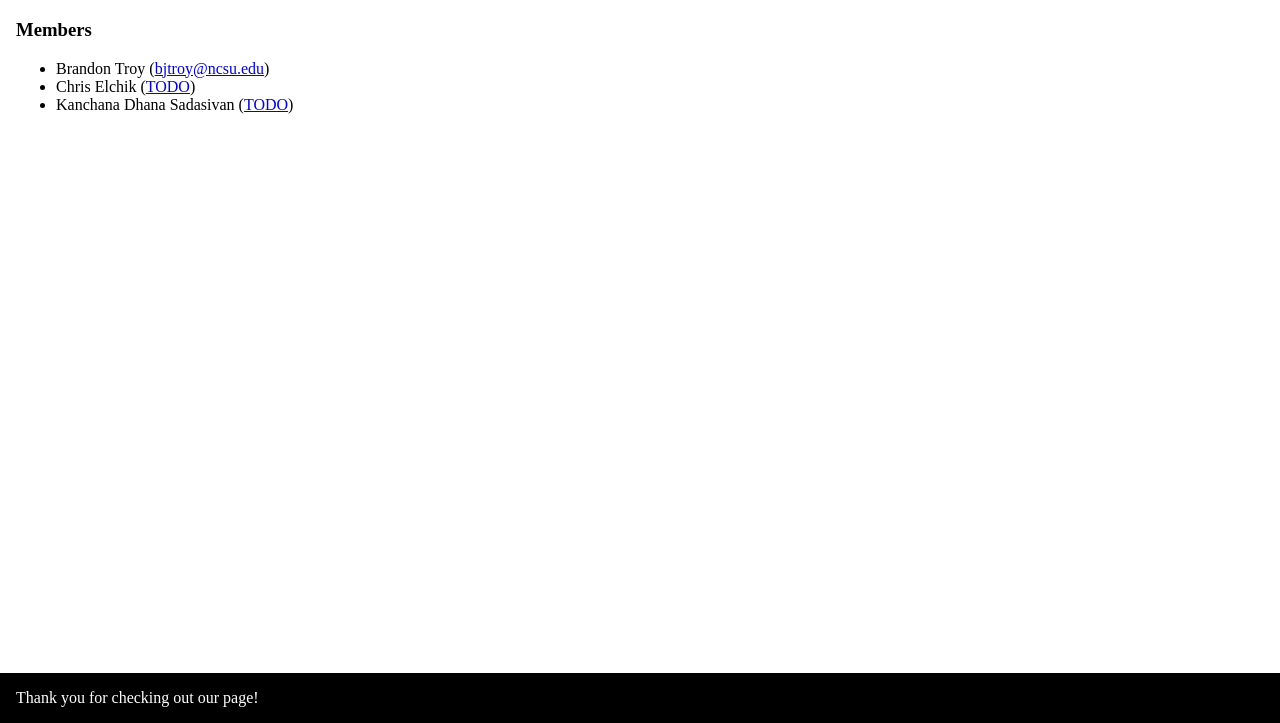
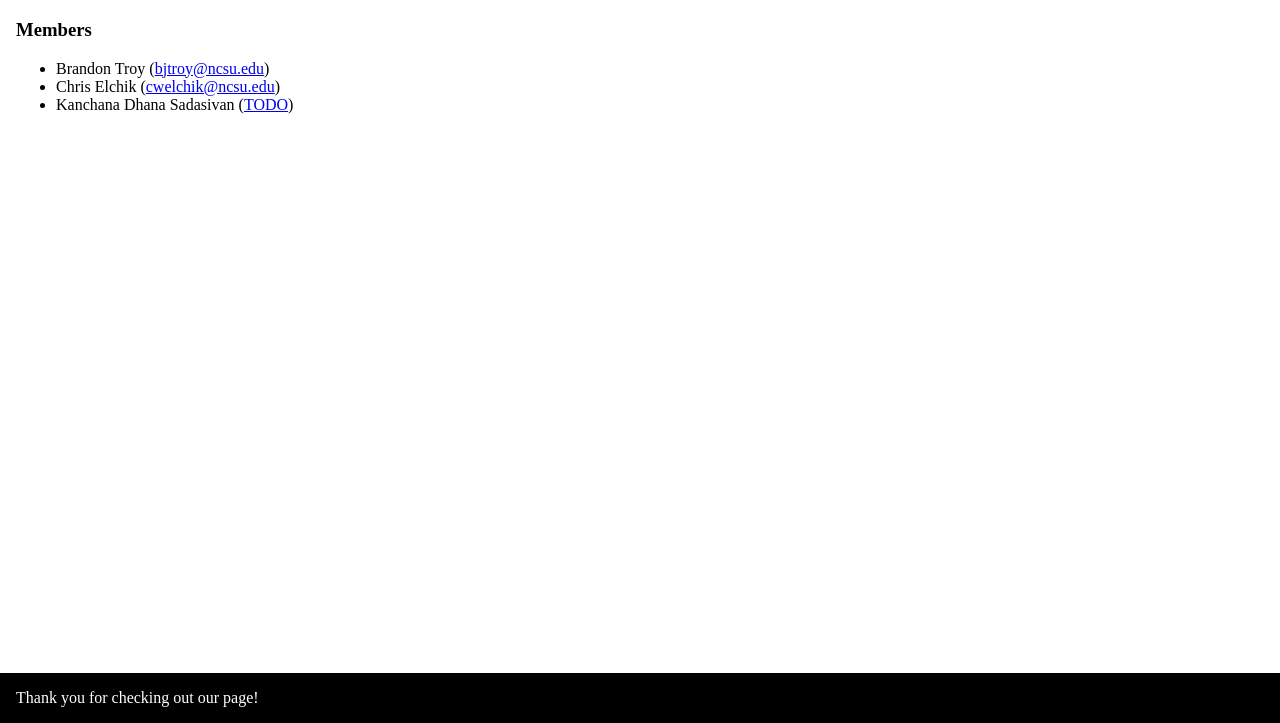
Before and after one commit to CSC-510-G7/HW2, a plain HTML site: page index.html in a window 1280 px wide. Shown: the part 77-800 px from the top of the page. Drawn offline with Linux system fonts and the light colour scheme.

Commit message:
[#3] Added cwelchik email link to index.html

```diff
--- a/index.html
+++ b/index.html
@@ -30,7 +30,7 @@
     <h3>Members</h3>
     <ul>
       <li>Brandon Troy (<a href="mailto:bjtroy@ncsu.edu">bjtroy@ncsu.edu</a>)</li>
-      <li>Chris Elchik (<a href="mailto:TODO">TODO</a>)</li>
+      <li>Chris Elchik (<a href="mailto:cwelchik@ncsu.edu">cwelchik@ncsu.edu</a>)</li>
       <li>Kanchana Dhana Sadasivan (<a href="mailto:TODO">TODO</a>)</li>
     </ul>
   </main>
```
